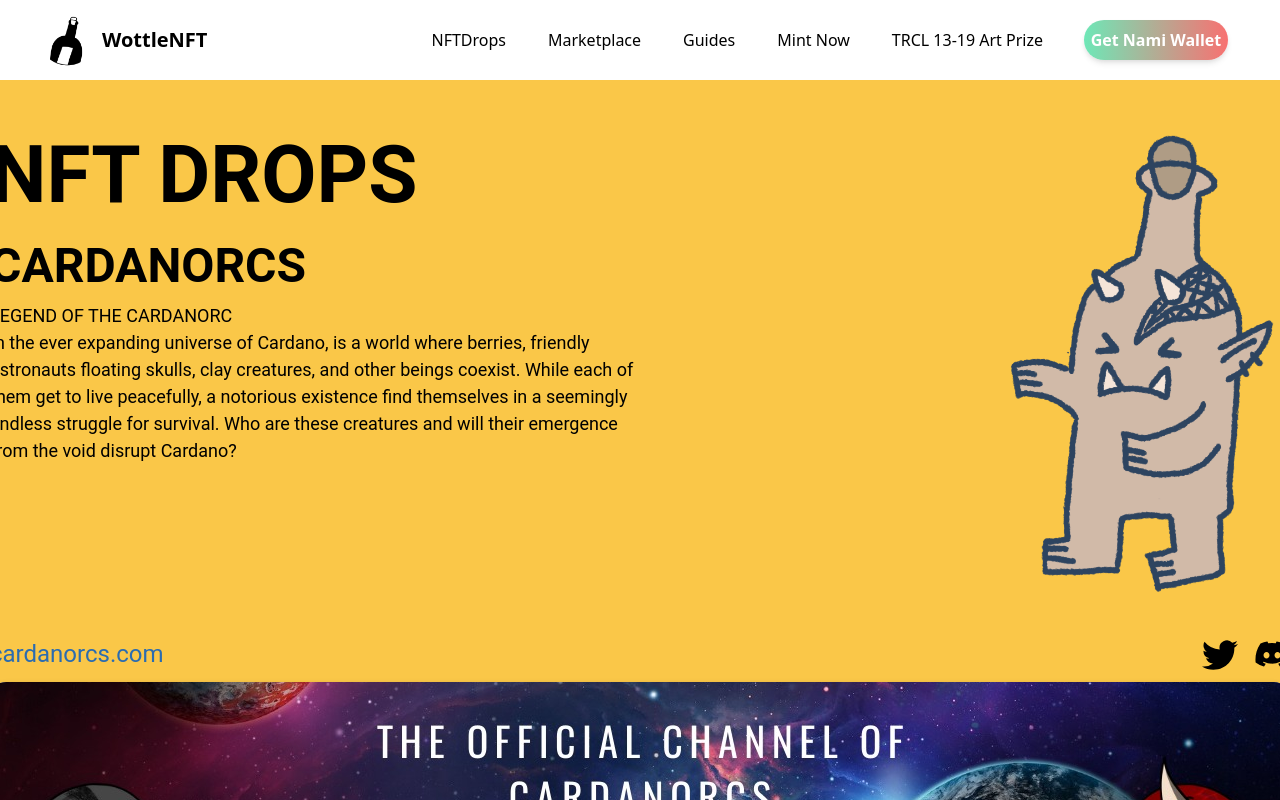
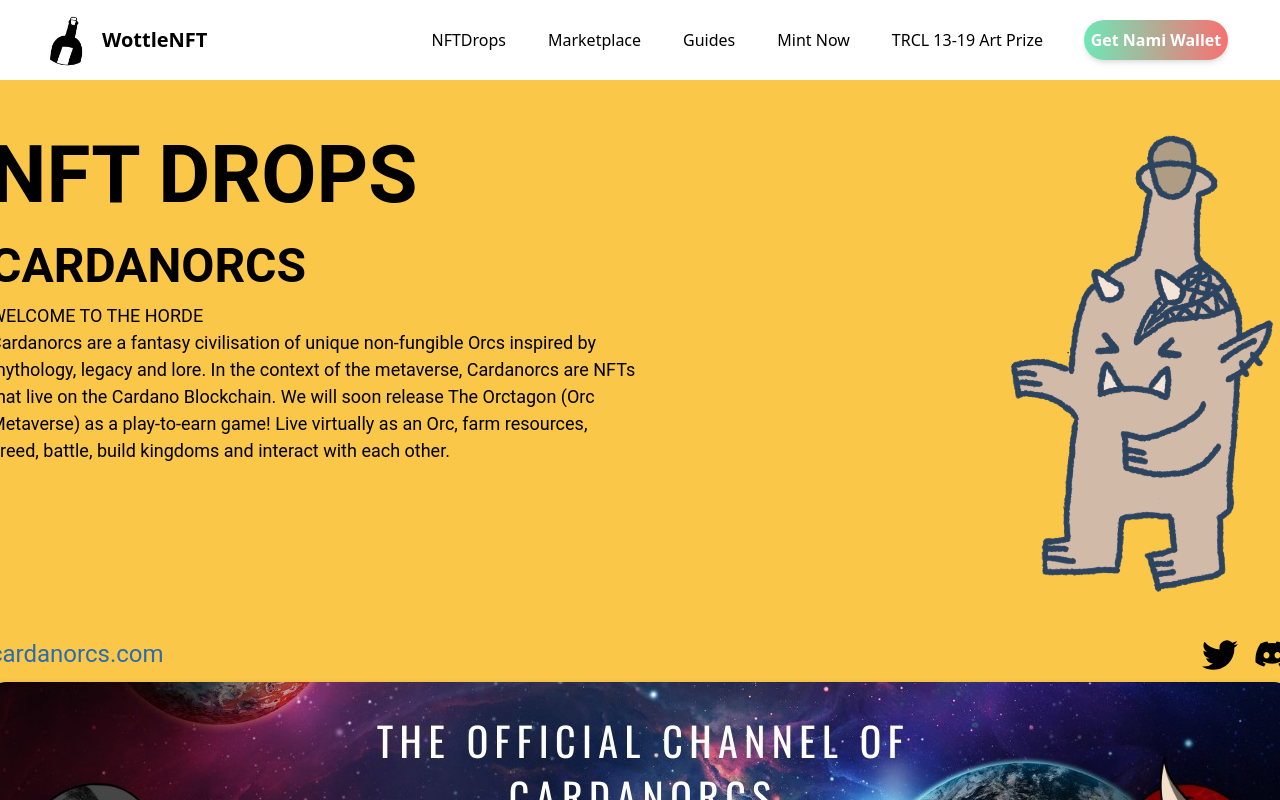
Before and after one commit to WottleNFT/wottlenft, a Next.js app in the folder frontend/: page /nft-drops/cardanorcs in a window 1280 px wide. Built offline with nearby package versions, Linux system fonts and the light colour scheme.

Commit message:
Update Cardanorcs description paragraph

```diff
--- a/frontend/src/pages/nft-drops/cardanorcs/index.tsx
+++ b/frontend/src/pages/nft-drops/cardanorcs/index.tsx
@@ -14,21 +14,21 @@ const Cardanorcs = () => {
   return (
     <Main title="NFT Drops | Cardanorcs">
       <div className="bg-primary-default">
-        <div className="flex flex-col items-center w-full min-h-full px-12 2xl:px-40 py-10 max-w-maxBody">
-          <div className=" flex flex-row justify-between lg:w-lgBanner xl:w-xlBanner md:w-mdBanner">
+        <div className="flex flex-col items-center w-full min-h-full px-12 py-10 2xl:px-40 max-w-maxBody">
+          <div className="flex flex-row justify-between lg:w-lgBanner xl:w-xlBanner md:w-mdBanner">
             <div className="flex flex-col md:max-w-maxHalf">
               <p className="text-5xl font-bold leading-snug break-words sm:break-normal md:text-6xl lg:text-7xl">
                 NFT DROPS
               </p>
               <p className="text-4xl font-bold md:text-5xl">CARDANORCS</p>
               <p className="text-lg">
-                LEGEND OF THE CARDANORC <br />
-                In the ever expanding universe of Cardano, is a world where
-                berries, friendly astronauts floating skulls, clay creatures,
-                and other beings coexist. While each of them get to live
-                peacefully, a notorious existence find themselves in a seemingly
-                endless struggle for survival. Who are these creatures and will
-                their emergence from the void disrupt Cardano?
+                WELCOME TO THE HORDE <br />
+                Cardanorcs are a fantasy civilisation of unique non-fungible
+                Orcs inspired by mythology, legacy and lore. In the context of
+                the metaverse, Cardanorcs are NFTs that live on the Cardano
+                Blockchain. We will soon release The Orctagon (Orc Metaverse) as
+                a play-to-earn game! Live virtually as an Orc, farm resources,
+                breed, battle, build kingdoms and interact with each other.
               </p>
             </div>
             <div
@@ -43,7 +43,7 @@ const Cardanorcs = () => {
               />
             </div>
           </div>
-          <div className="flex pt-4 w-full flex-row lg:text-4xl lg:w-lgBanner xl:w-xlBanner md:w-mdBanner">
+          <div className="flex flex-row w-full pt-4 lg:text-4xl lg:w-lgBanner xl:w-xlBanner md:w-mdBanner">
             <div className="flex justify-start w-1/2 text-2xl lg:text-4xl ">
               <Link href="https://cardanorcs.com/">
                 <a className="w-32 text-2xl text-blue-700 hover:underline">
@@ -51,7 +51,7 @@ const Cardanorcs = () => {
                 </a>
               </Link>
             </div>
-            <div className=" flex justify-end w-1/2 gap-4 text-2xl lg:text-4xl ">
+            <div className="flex justify-end w-1/2 gap-4 text-2xl lg:text-4xl">
               <a
                 target="_blank"
                 href="https://twitter.com/cardanorcs"
```
